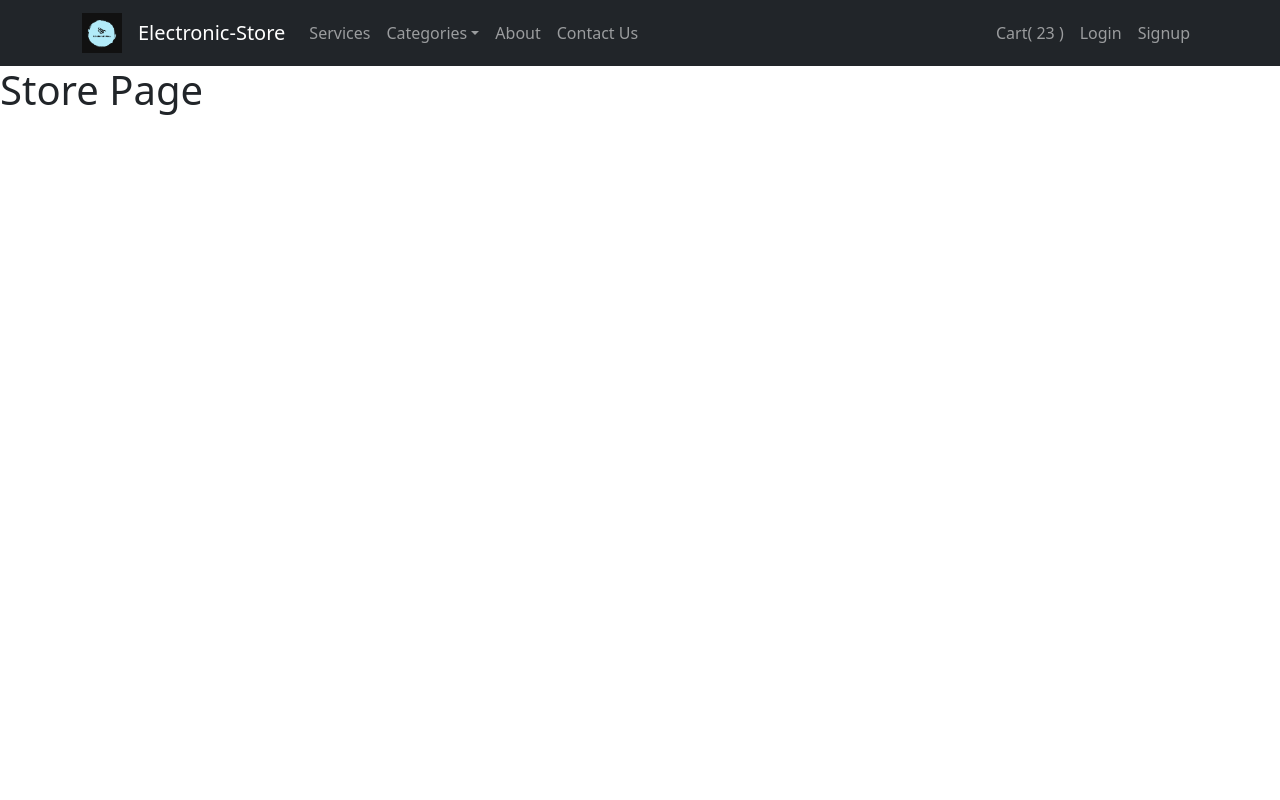
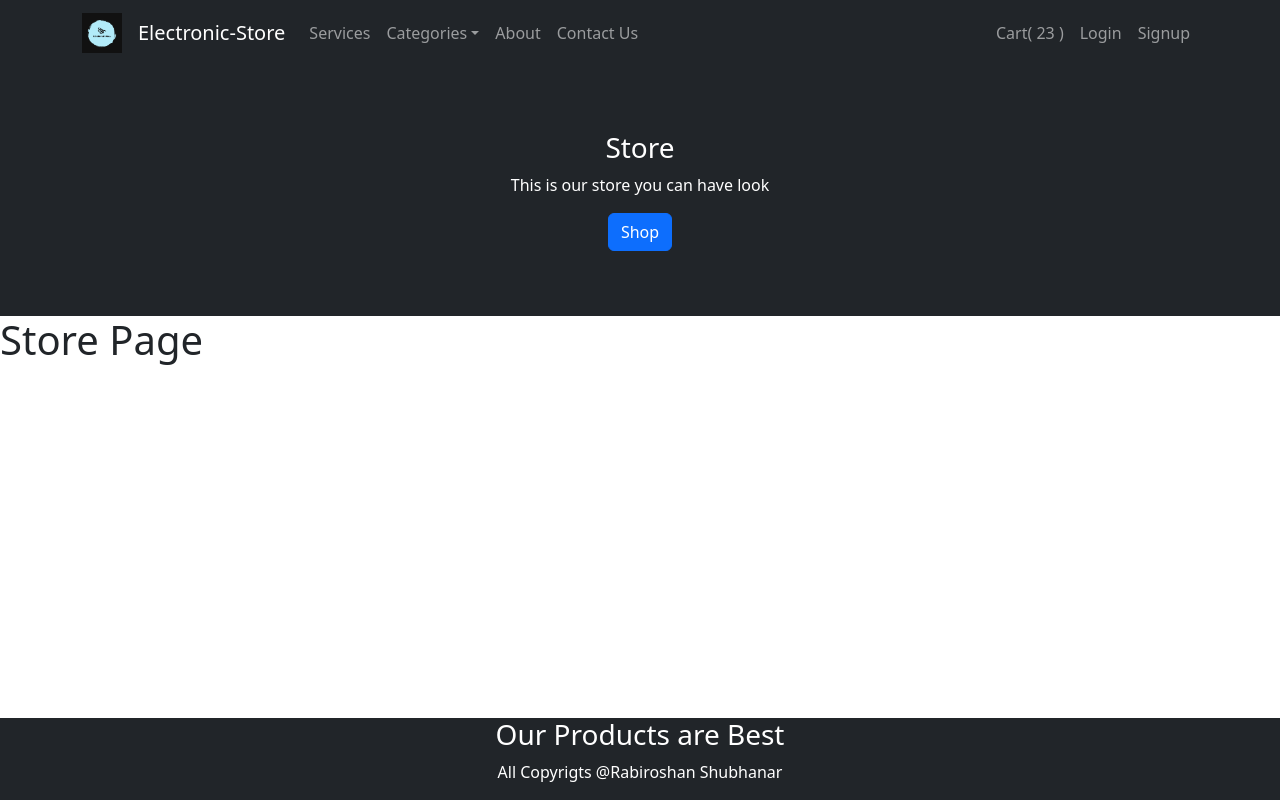
Before and after one commit to rshubhankar11/electronic-store, a React (Create React App) app: page /srore in a window 1280 px wide. Built offline with nearby package versions, Linux system fonts and the light colour scheme.

Commit message:
added Master page and Fixed footer

```diff
--- /dev/null
+++ b/src/components/Base.jsx
@@ -0,0 +1,42 @@
+import React from "react";
+import Container from "react-bootstrap/esm/Container";
+import Footer from "./Footer";
+import Button from "react-bootstrap/esm/Button";
+import { NavLink } from "react-router-dom";
+
+const Base = ({
+  title = "Page Title",
+  description = "Page Descripiotn ",
+  buttonName = "Shop",
+  buttonFlag = false,
+  buttonType = "primary",
+  buttonLink = "/",
+  children,
+}) => {
+  let MyStyle = {
+    height: "250px",
+  };
+  return (
+    <div>
+      <Container
+        fluid
+        className="bg-dark text-white pg-5 text-center d-flex align-items-center justify-content-center"
+        style={MyStyle}
+      >
+        <div>
+          <h3 className="text-center">{title}</h3>
+          <p className="text-center">{description && description}</p>
+          {buttonFlag && (
+            <Button as={NavLink} to={buttonLink} variant={buttonType}>
+              {buttonName}
+            </Button>
+          )}
+        </div>
+      </Container>
+      {children}
+      <Footer />
+    </div>
+  );
+};
+
+export default Base;
--- /dev/null
+++ b/src/components/Footer.jsx
@@ -0,0 +1,20 @@
+import React from "react";
+import Container from "react-bootstrap/esm/Container";
+
+const Footer = () => {
+  return (
+    <div>
+      <Container
+        fluid
+        className="bg-dark text-white text-center fixed-bottom d-flex align-items-center justify-content-center"
+      >
+        <div>
+          <h3>Our Products are Best</h3>
+          <p>All Copyrigts @Rabiroshan Shubhanar</p>
+        </div>
+      </Container>
+    </div>
+  );
+};
+
+export default Footer;
--- a/src/pages/about.js
+++ b/src/pages/about.js
@@ -1,10 +1,17 @@
 import React from "react";
+import Base from "../components/Base";
 
 const About = () => {
   return (
-    <div>
-      <h1>About Page</h1>
-    </div>
+    <Base
+      buttonFlag="True"
+      title="About Us"
+      description="You can find our details bellow "
+    >
+      <div>
+        <h1>About Page</h1>
+      </div>
+    </Base>
   );
 };
 
--- a/src/pages/cart.js
+++ b/src/pages/cart.js
@@ -1,10 +1,18 @@
 import React from "react";
+import Base from "../components/Base";
 
 const Cart = () => {
   return (
-    <div>
-      <h1>Cart Page</h1>
-    </div>
+    <Base
+      title="Cart"
+      buttonFlag="True"
+      buttonType="outline-warning"
+      description={null}
+    >
+      <div>
+        <h1>Cart Page</h1>
+      </div>
+    </Base>
   );
 };
 
--- a/src/pages/contact.js
+++ b/src/pages/contact.js
@@ -1,7 +1,16 @@
 import React from "react";
+import Base from "../components/Base";
 
 const Contact = () => {
-  return <div>Contact</div>;
+  return (
+    <Base
+      buttonFlag="True"
+      title="Contact Us "
+      description="Please contact us on bellow "
+    >
+      <div>Contact</div>
+    </Base>
+  );
 };
 
 export default Contact;
--- a/src/pages/index.js
+++ b/src/pages/index.js
@@ -1,10 +1,28 @@
 import React from "react";
+import Base from "../components/Base";
 
 const Index = () => {
   return (
-    <div>
-      <h1>Index Page</h1>
-    </div>
+    <Base
+      title="Home"
+      description="Shop what you need , we provice best produc as per your need with wolds best disscounts "
+      buttonFlag="True"
+      buttonType="secondary"
+    >
+      <div>
+        <h1>Index Page</h1>
+        <p>
+          Lorem ipsum, dolor sit amet consectetur adipisicing elit. Veniam odio
+          debitis aperiam placeat praesentium. Laboriosam temporibus deserunt
+          nisi minima doloribus cupiditate culpa, omnis quibusdam consequatur
+          laudantium itaque, quasi earum neque obcaecati consectetur voluptate
+          dolores repellendus fugiat? Impedit laudantium perferendis magni
+          voluptate qui pariatur minima similique, tempore, nisi consequuntur
+          quasi nostrum! Praesentium iste rem assumenda aut provident omnis sunt
+          explicabo!
+        </p>
+      </div>
+    </Base>
   );
 };
 
--- a/src/pages/services.js
+++ b/src/pages/services.js
@@ -1,10 +1,17 @@
 import React from "react";
+import Base from "../components/Base";
 
 const Service = () => {
   return (
-    <div>
-      <h1>Service Page</h1>
-    </div>
+    <Base
+      buttonFlag="True"
+      title="Services "
+      description="We provide the best service in the world "
+    >
+      <div>
+        <h1>Service Page</h1>
+      </div>
+    </Base>
   );
 };
 
--- a/src/pages/store.js
+++ b/src/pages/store.js
@@ -1,10 +1,17 @@
 import React from "react";
+import Base from "../components/Base";
 
 const Store = () => {
   return (
-    <div>
-      <h1>Store Page</h1>
-    </div>
+    <Base
+      buttonFlag="True"
+      title="Store"
+      description="This is our store you can have look "
+    >
+      <div>
+        <h1>Store Page</h1>
+      </div>
+    </Base>
   );
 };
 
```
